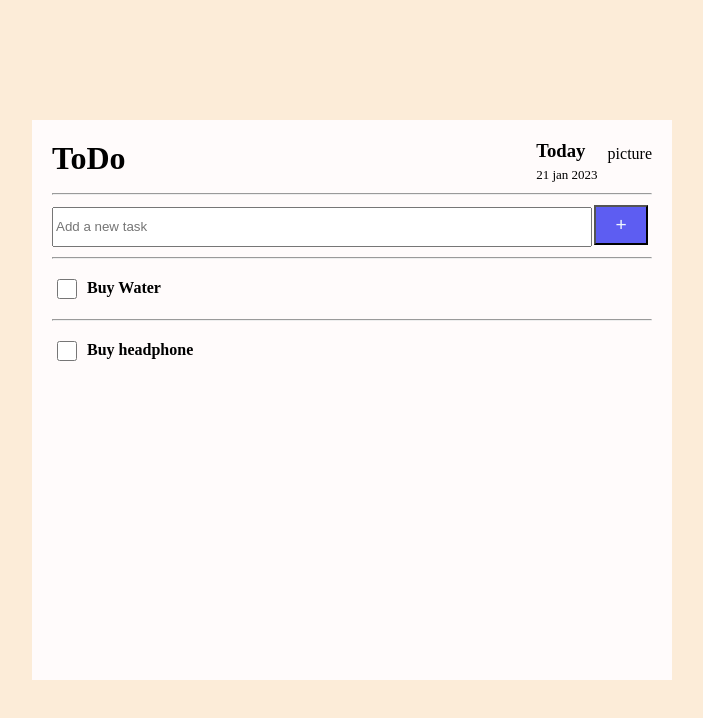
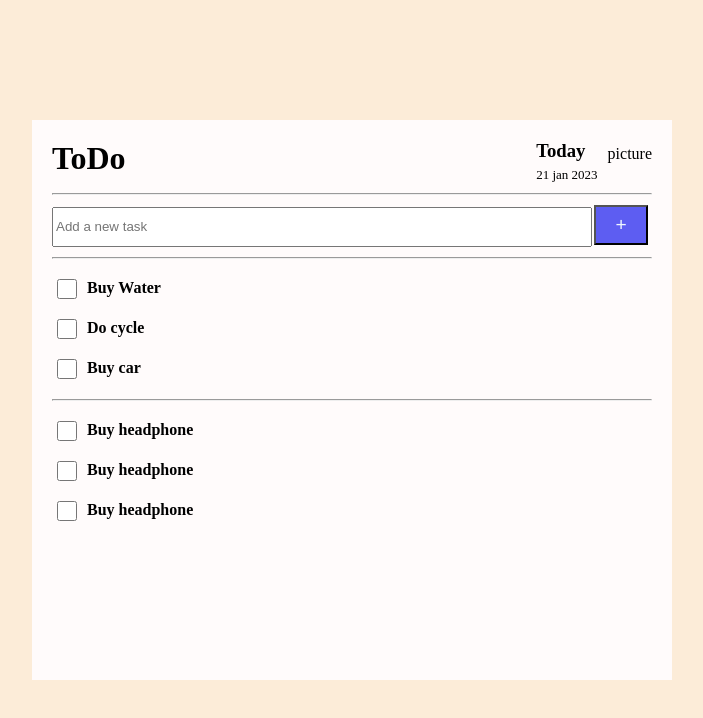
Before and after one commit to Daniel-Charles-J/todo-with-mern, a React (Create React App) app in the folder client/: page / in a window 1280 px wide. Shown: the top 718 px of the page, without its empty margins (288-991 px from the left). Built offline with nearby package versions, Linux system fonts and the light colour scheme.

Commit message:
html added

```diff
--- a/client/src/Component/Dashboard/Dashboard.css
+++ b/client/src/Component/Dashboard/Dashboard.css
@@ -56,10 +56,10 @@
 .tasks input{
     width: 30px;
     height: 20px;
+    border-color: blue;
 }
 .bending input{
-    border-color: white;
-    border-radius: 30px;
+    color: aquamarine;
 }
 
 @media screen and (max-width : 700px){
--- a/client/src/Component/Dashboard/Dashboard.js
+++ b/client/src/Component/Dashboard/Dashboard.js
@@ -25,14 +25,34 @@ const Dashboard = () => {
                <hr/>
 
                <div className="task-container">
+                  <div className="all-task">
                     <div className="bending tasks">
                        <input type="checkbox"></input>
                         <h4>Buy Water</h4>
                     </div>
+                    <div className="bending tasks">
+                       <input type="checkbox"></input>
+                        <h4>Do cycle</h4>
+                    </div>
+                    <div className="bending tasks">
+                       <input type="checkbox"></input>
+                        <h4>Buy car</h4>
+                    </div>
+                  </div>
                   <hr/>
+                  <div className="all-task">
                     <div className="completed tasks">
                       <input type="checkbox"></input>
                       <h4>Buy headphone</h4>
+                    </div>
+                    <div className="completed tasks">
+                      <input type="checkbox"></input>
+                      <h4>Buy headphone</h4>
+                    </div>
+                    <div className="completed tasks">
+                      <input type="checkbox"></input>
+                      <h4>Buy headphone</h4>
+                    </div>
                   </div>
                </div>
             </div>
```
Lines whose indentation alone changed are shown as unchanged.
